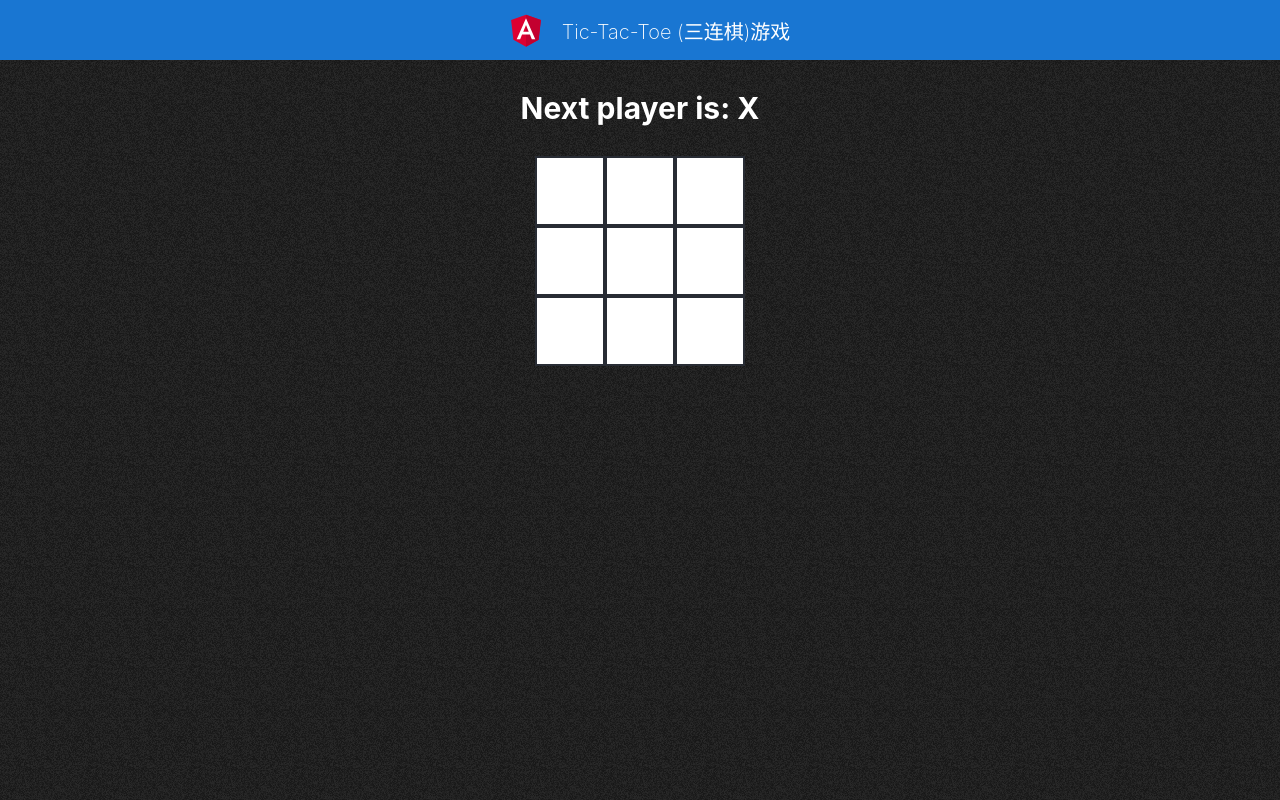
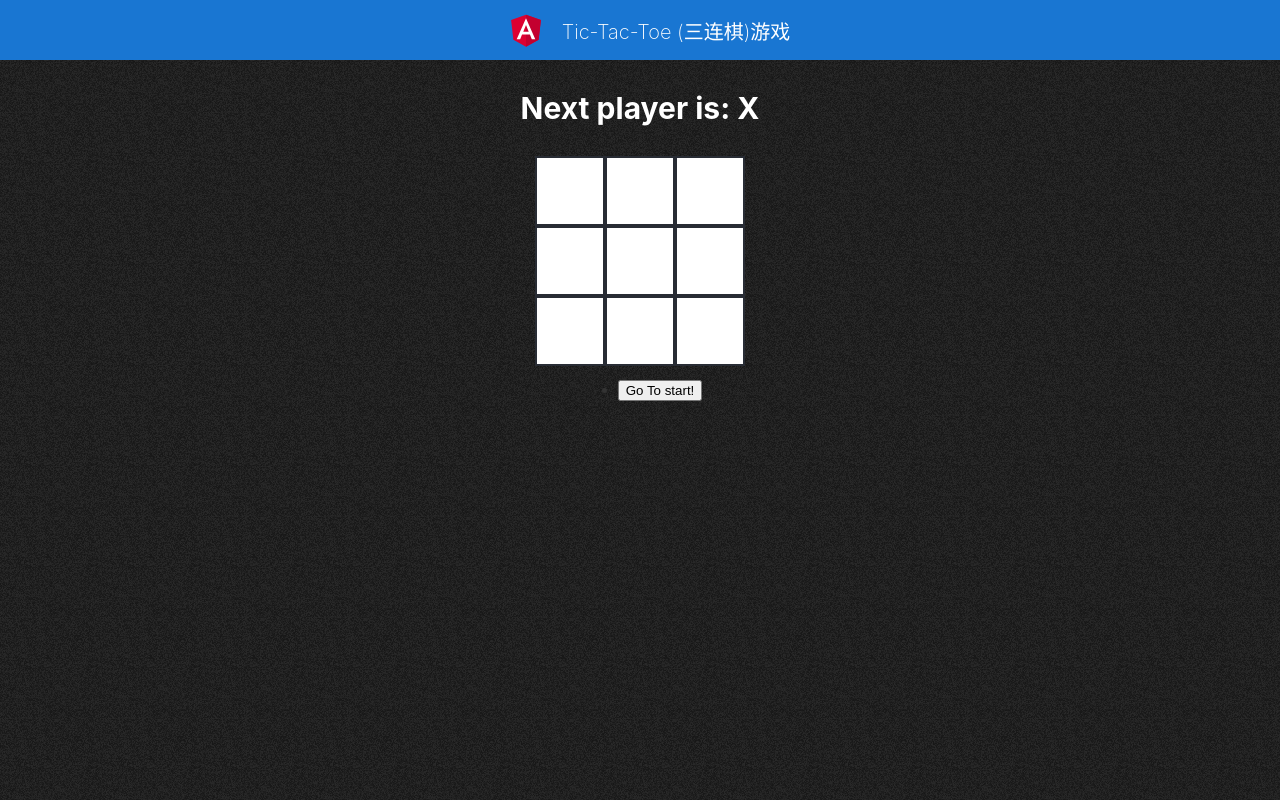
Before and after one commit to davidkoojohn/ttt-angular, an Angular app: page / in a window 1280 px wide. Built offline with nearby package versions, Linux system fonts and the light colour scheme.

Commit message:
add history

```diff
--- a/src/app/app.module.ts
+++ b/src/app/app.module.ts
@@ -5,13 +5,17 @@ import { AppComponent } from './app/app.component';
 import { GameComponent } from './game/game.component';
 import { GameBoardComponent } from './game/game-board/game-board.component';
 import { GameSquareComponent } from './game/game-square/game-square.component';
+import { GameHistoryComponent } from './game/game-history/game-history.component';
+import { GameHistoryItemComponent } from './game/game-history-item/game-history-item.component';
 
 @NgModule({
   declarations: [
     AppComponent,
     GameComponent,
     GameBoardComponent,
-    GameSquareComponent
+    GameSquareComponent,
+    GameHistoryComponent,
+    GameHistoryItemComponent
   ],
   imports: [
     BrowserModule
--- /dev/null
+++ b/src/app/game/Game.ts
@@ -0,0 +1,9 @@
+export type TWinner = {
+  val: string
+  line: number[]
+}
+
+export interface IGameHistory {
+  squares: string[]
+  pos: number
+}
--- /dev/null
+++ b/src/app/game/game-history-item/game-history-item.component.html
@@ -0,0 +1,5 @@
+<li>
+  <i>{{ index === 0 ? "" : index+"." }}</i>
+  <span>{{ posText() }}</span>
+  <button>Go To {{ index === 0 ? "start!" : "move #"+index }}</button>
+</li>
--- /dev/null
+++ b/src/app/game/game-history-item/game-history-item.component.ts
@@ -0,0 +1,25 @@
+import { Component, OnInit, Input } from '@angular/core';
+
+@Component({
+  selector: 'game-history-item',
+  templateUrl: './game-history-item.component.html',
+  styleUrls: ['./game-history-item.component.less']
+})
+export class GameHistoryItemComponent implements OnInit {
+
+  constructor() { }
+
+  @Input() index: number = 0
+  @Input() pos: number = 0
+
+  ngOnInit(): void {
+  }
+
+  posText() {
+    return this.index === 0 ? "" : `[${parseInt((this.pos / 3 + 1).toString())}, ${this.pos % 3 + 1}]`
+  }
+
+  btnText() {
+    return this.index === 0 ? "Go to start!" : "Go to move #" + this.index
+  }
+}
--- /dev/null
+++ b/src/app/game/game-history/game-history.component.html
@@ -0,0 +1,7 @@
+<ul>
+  <game-history-item
+    *ngFor="let item of histories; let index=index"
+    [index]="index"
+    [pos]="item.pos"
+  ></game-history-item>
+</ul>
--- /dev/null
+++ b/src/app/game/game-history/game-history.component.ts
@@ -0,0 +1,18 @@
+import { Component, OnInit, Input } from '@angular/core';
+import { IGameHistory } from "../Game"
+
+@Component({
+  selector: 'game-history',
+  templateUrl: './game-history.component.html',
+  styleUrls: ['./game-history.component.less']
+})
+export class GameHistoryComponent implements OnInit {
+
+  constructor() { }
+
+  @Input() histories: IGameHistory[] = []
+
+  ngOnInit(): void {
+  }
+
+}
--- a/src/app/game/game.component.html
+++ b/src/app/game/game.component.html
@@ -4,3 +4,4 @@
   [line]="line"
   (onClick)="handleClick($event)"
 ></game-board>
+<game-history [histories]="histories"></game-history>
--- a/src/app/game/game.component.ts
+++ b/src/app/game/game.component.ts
@@ -1,9 +1,5 @@
 import { Component, OnInit } from '@angular/core';
-
-type TWinner = {
-  val: string
-  line: number[]
-}
+import { IGameHistory, TWinner } from "./Game"
 
 @Component({
   selector: 'app-game',
@@ -19,6 +15,13 @@ export class GameComponent implements OnInit {
   squares: string[] = new Array(9).fill(null)
   title: string = ""
   line: number[] = []
+  histories: IGameHistory[] = [
+    {
+      squares:  new Array(9).fill(null),
+      pos: 0
+    }
+  ]
+  stepNumber: number = 0
 
   ngOnInit(): void {
   }
@@ -42,7 +45,13 @@ export class GameComponent implements OnInit {
       return
     }
     this.squares[index] = this.xIsNextPlayer ? "X" : "O"
-    this.xIsNextPlayer = !this.xIsNextPlayer
+    this.stepNumber++
+    this.xIsNextPlayer = (this.stepNumber % 2 === 0)
+
+    this.histories.push({
+      squares: this.squares,
+      pos: index
+    })
   }
 
   private calculateWinner(): TWinner {
```
Also changed, not shown: src/app/game/game-history-item/game-history-item.component.less (added), src/app/game/game-history/game-history.component.less (added), 2 other files (tests, documents, lock files or other folders).
